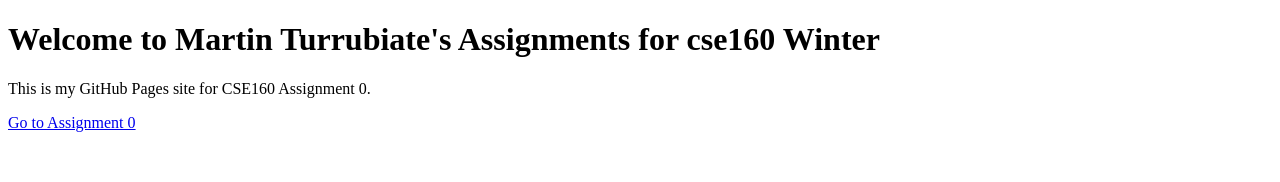
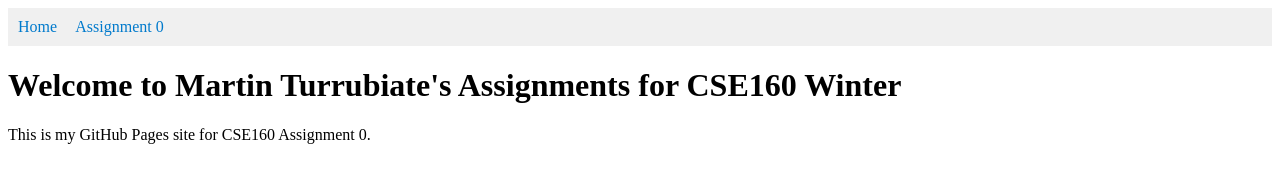
Before and after one commit to mturrubi/CSE160_Winter25, a plain HTML site: page index.html in a window 1280 px wide. Drawn offline with Linux system fonts and the light colour scheme.

Commit message:
Update index.html

```diff
--- a/index.html
+++ b/index.html
@@ -3,11 +3,27 @@
 <head>
     <meta charset="UTF-8">
     <meta name="viewport" content="width=device-width, initial-scale=1.0">
-    <title>Assignment 0</title>
+    <title>CSE160 for Martin Turrubiates</title>
+    <style>
+        nav {
+            background-color: #f0f0f0;
+            padding: 10px;
+            margin-bottom: 20px;
+        }
+        nav a {
+            margin-right: 15px;
+            text-decoration: none;
+            color: #007acc;
+        }
+    </style>
 </head>
 <body>
-    <h1>Welcome to Martin Turrubiate's Assignments for cse160 Winter</h1>
+    <nav>
+        <a href="index.html">Home</a>
+        <a href="CSE160%20ASSIGNMENTS/ASG0/asg0.html">Assignment 0</a>
+    </nav>
+
+    <h1>Welcome to Martin Turrubiate's Assignments for CSE160 Winter</h1>
     <p>This is my GitHub Pages site for CSE160 Assignment 0.</p>
-    <a href="CSE160%20ASSIGNMENTS/ASG0/asg0.html">Go to Assignment 0</a>
 </body>
 </html>
```
